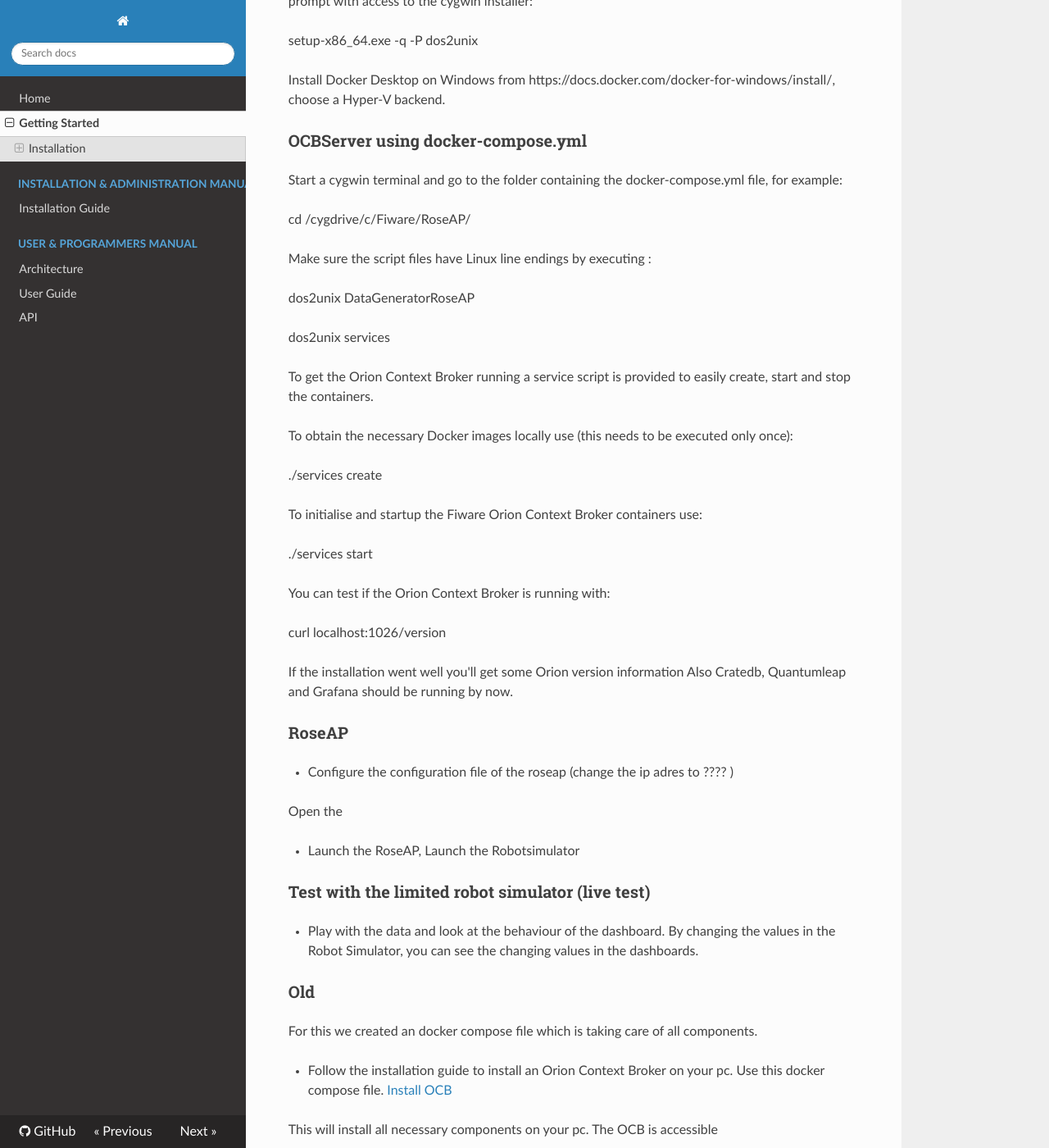
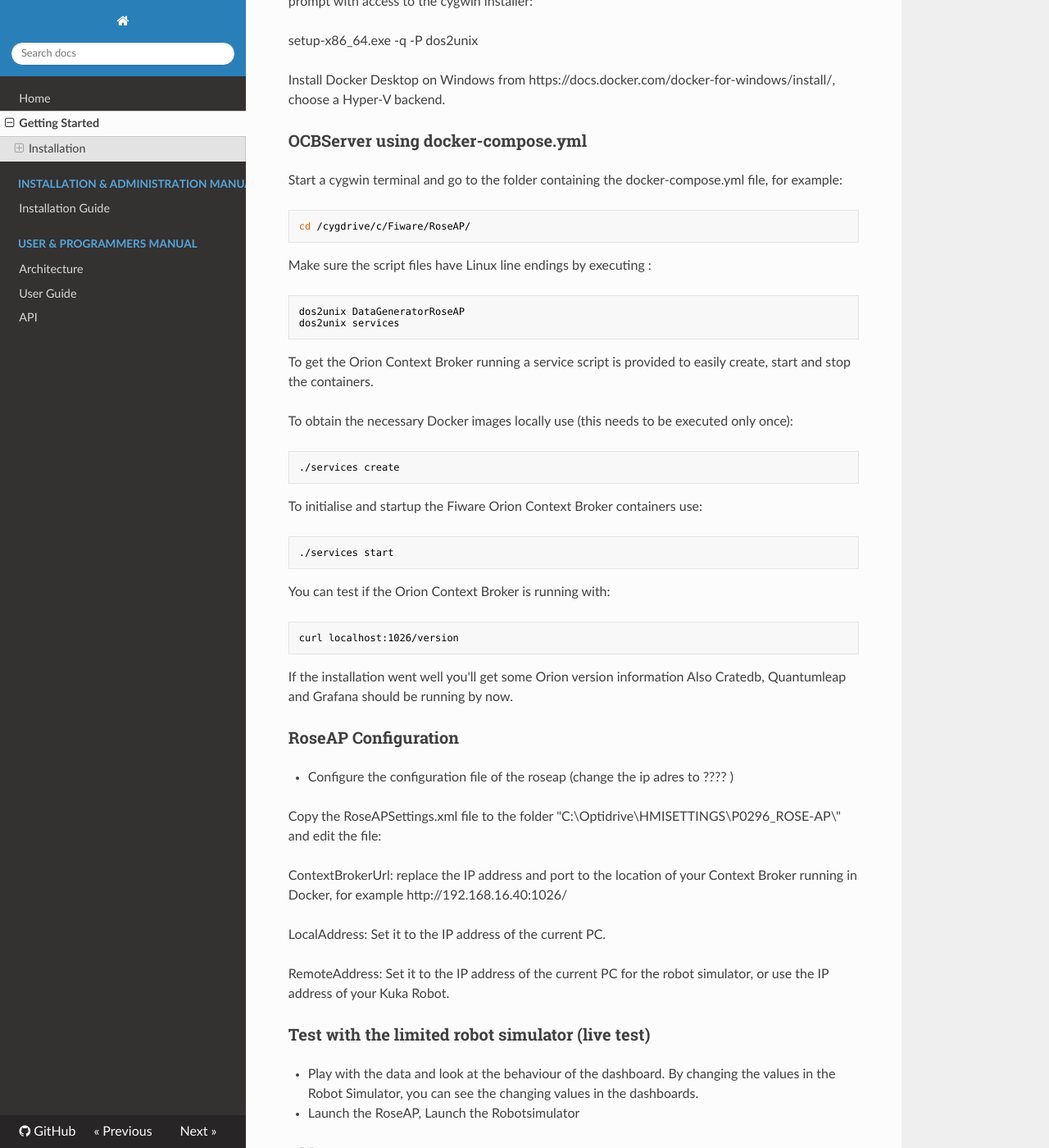
Before and after one commit to ramp-eu/JS2SF, an MkDocs documentation site: the page built from docs/getting-started.md, in a window 1280 px wide and 1400 px high, scrolled down 610 px. Shown: the whole window at 82% size. Built offline with MkDocs 1.6.1, drawn with Linux system fonts in a browser that asks for light colours; nearby versions of some CDN libraries; old or Windows-style settings are respelled for this version of MkDocs; some of the changed text lies outside the part shown.

Commit message:
Update getting-started.md

````diff
--- a/docs/getting-started.md
+++ b/docs/getting-started.md
@@ -31,45 +31,50 @@
 ### OCBServer using docker-compose.yml
 
 Start a cygwin terminal and go to the folder containing the docker-compose.yml file, for example:
-
+```
 cd /cygdrive/c/Fiware/RoseAP/
-
+```
 Make sure the script files have Linux line endings by executing :
-
+```
 dos2unix DataGeneratorRoseAP
-
 dos2unix services
-
+```
 To get the Orion Context Broker running a service script is provided to easily create, start and stop the containers.
 
 To obtain the necessary Docker images locally use (this needs to be executed only once):
-
+```
 ./services create
-
+```
 To initialise and startup the Fiware Orion Context Broker containers use:
-
+```
 ./services start
-
+```
 You can test if the Orion Context Broker is running with:
-
+```
 curl localhost:1026/version
-
+```
 If the installation went well you'll get some Orion version information
 Also Cratedb, Quantumleap and Grafana should be running by now.
 
 
-### RoseAP
+### RoseAP Configuration
 
 - Configure the configuration file of the roseap (change the ip adres to  ???? )
 
-Open the
+Copy the RoseAPSettings.xml file to the folder "C:\Optidrive\HMISETTINGS\P0296_ROSE-AP\" and edit the file:
 
-- Launch the RoseAP, Launch the Robotsimulator
+ContextBrokerUrl: replace the IP address and port to the location of your Context Broker running in Docker, for example http://192.168.16.40:1026/
+
+LocalAddress: Set it to the IP address of the current PC.
+
+RemoteAddress: Set it to the IP address of the current PC for the robot simulator, or use the IP address of your Kuka Robot.
 
 
 ### Test with the limited robot simulator (live test)
 
 - Play with the data and  look at the behaviour of the dashboard.   By changing the values in the Robot Simulator, you can see the changing values in the dashboards.
+
+- Launch the RoseAP, Launch the Robotsimulator
 
 
 ### Old
@@ -121,9 +126,10 @@
 ###  Stop the Orion Context Broker
 
 To stop the containers (data will be preserved) use :
-
+```
 ./services stop
-
+```
 To clean up all data and images use (note that this will also remove your Grafana configuration) :
-
+```
 docker-compose --log-level ERROR -p fiware down -v --remove-orphans
+```
````
